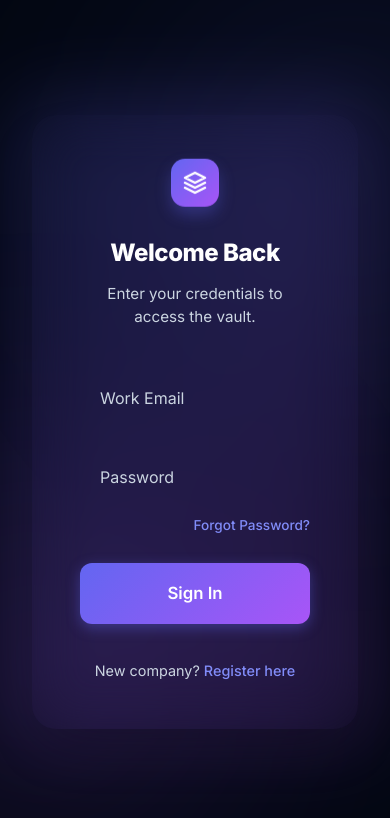
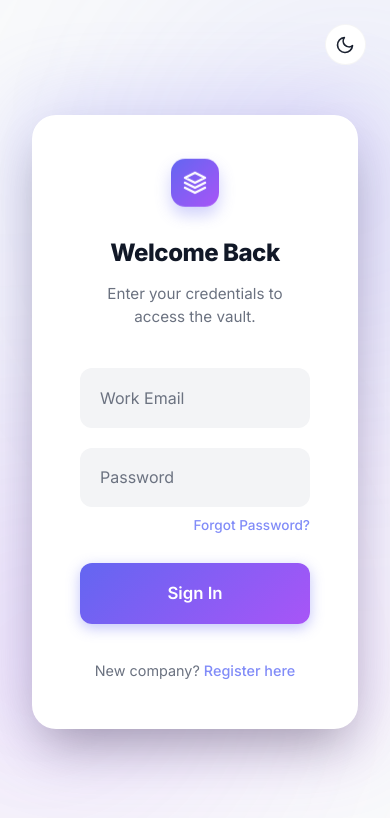
Before and after one commit to atul-codes1/recruitflow, a Next.js app: page /login in a window 390 px wide. Shown: the top 818 px of the page. Built offline with nearby package versions, Linux system fonts and the light colour scheme.

Commit message:
feat: resolve mobile Search layout and add global Theme Toggle to login

```diff
--- a/src/app/[domain]/dashboard/health/HealthClient.js
+++ b/src/app/[domain]/dashboard/health/HealthClient.js
@@ -246,7 +246,7 @@ export default function HealthClient({ role }) {
 
                 {/* Header Row */}
                 <div style={{
-                  background: 'var(--bg-subtle)', padding: '1rem', display: 'flex', justifyContent: 'space-between', alignItems: 'center',
+                  background: 'var(--bg-subtle)', padding: '1rem', display: 'flex', justifyContent: 'space-between', alignItems: 'center', flexWrap: 'wrap', gap: '0.5rem',
                   borderBottom: '1px solid var(--border-light)'
                 }}>
                   <div>
--- a/src/app/[domain]/dashboard/search/SearchClient.js
+++ b/src/app/[domain]/dashboard/search/SearchClient.js
@@ -697,10 +697,10 @@ export default function SearchClient() {
         </div>
 
         {/* ── Page Body ── */}
-        <div style={{ display: 'flex', gap: 0, maxWidth: 1280, margin: '0 auto', padding: '20px 24px', alignItems: 'flex-start' }}>
+        <div className="search-layout-wrapper" style={{ display: 'flex', gap: 0, maxWidth: 1280, margin: '0 auto', padding: '20px 24px', alignItems: 'flex-start' }}>
 
           {/* ── SIDEBAR ── */}
-          <aside style={{
+          <aside className="search-sidebar" style={{
             width: 236, flexShrink: 0, marginRight: 20,
             background: 'var(--bg-card)', border: '1px solid var(--border-light)',
             borderRadius: 12, overflow: 'hidden',
--- a/src/app/[domain]/dashboard/settings/page.js
+++ b/src/app/[domain]/dashboard/settings/page.js
@@ -94,7 +94,7 @@ export default async function SettingsPage({ params }) {
           flexDirection: 'column',
           transition: 'all 0.3s ease',
         }}>
-          <div style={{ display: 'flex', justifyContent: 'space-between', alignItems: 'flex-start' }}>
+          <div style={{ display: 'flex', justifyContent: 'space-between', alignItems: 'flex-start', flexWrap: 'wrap', gap: '1rem' }}>
             <div style={{ display: 'flex', gap: '1.25rem' }}>
               <div style={{ width: '48px', height: '48px', borderRadius: '12px', background: 'var(--bg-input)', display: 'flex', alignItems: 'center', justifyContent: 'center', border: '1px solid var(--border-light)' }}>
                 <svg width="28" height="28" viewBox="0 0 24 24" fill="none" xmlns="http://www.w3.org/2000/svg">
@@ -146,7 +146,7 @@ export default async function SettingsPage({ params }) {
           flexDirection: 'column',
           transition: 'all 0.3s ease',
         }}>
-          <div style={{ display: 'flex', justifyContent: 'space-between', alignItems: 'flex-start' }}>
+          <div style={{ display: 'flex', justifyContent: 'space-between', alignItems: 'flex-start', flexWrap: 'wrap', gap: '1rem' }}>
             <div style={{ display: 'flex', gap: '1.25rem' }}>
               <div style={{ width: '48px', height: '48px', borderRadius: '12px', background: 'var(--bg-input)', display: 'flex', alignItems: 'center', justifyContent: 'center', border: '1px solid var(--border-light)' }}>
                 <svg width="24" height="24" viewBox="0 0 24 24" fill="none" xmlns="http://www.w3.org/2000/svg">
@@ -200,7 +200,7 @@ export default async function SettingsPage({ params }) {
           flexDirection: 'column',
           transition: 'all 0.3s ease',
         }}>
-          <div style={{ display: 'flex', justifyContent: 'space-between', alignItems: 'flex-start' }}>
+          <div style={{ display: 'flex', justifyContent: 'space-between', alignItems: 'flex-start', flexWrap: 'wrap', gap: '1rem' }}>
             <div style={{ display: 'flex', gap: '1.25rem' }}>
               <div style={{ width: '48px', height: '48px', borderRadius: '12px', background: 'var(--bg-input)', display: 'flex', alignItems: 'center', justifyContent: 'center', border: '1px solid var(--border-light)' }}>
                 <svg width="26" height="26" viewBox="0 0 24 24" fill="none" xmlns="http://www.w3.org/2000/svg">
--- a/src/app/globals.css
+++ b/src/app/globals.css
@@ -784,6 +784,18 @@ table.table-compact tbody tr:hover {
 }
 
 @media (max-width: 768px) {
+  .search-layout-wrapper {
+    flex-direction: column !important;
+    padding: 12px !important;
+  }
+  .search-sidebar {
+    width: 100% !important;
+    max-width: none !important;
+    margin-right: 0 !important;
+    margin-bottom: 20px !important;
+    position: static !important;
+  }
+
   /* Hide elements on mobile */
   .hide-on-mobile {
     display: none !important;
--- a/src/app/login/page.js
+++ b/src/app/login/page.js
@@ -11,8 +11,28 @@ export default function AuthPage() {
   const [fullName, setFullName] = useState('');
   const [error, setError] = useState('');
   const [loading, setLoading] = useState(false);
+  const [theme, setTheme] = useState('dark');
 
   const router = useRouter();
+
+  // Handle Theme Initialization
+  useEffect(() => {
+    const saved = localStorage.getItem('recruitflow-theme');
+    if (saved) {
+      setTheme(saved);
+      document.documentElement.setAttribute('data-theme', saved);
+    } else if (window.matchMedia && window.matchMedia('(prefers-color-scheme: light)').matches) {
+      setTheme('light');
+      document.documentElement.setAttribute('data-theme', 'light');
+    }
+  }, []);
+
+  const toggleTheme = () => {
+    const newTheme = theme === 'dark' ? 'light' : 'dark';
+    setTheme(newTheme);
+    document.documentElement.setAttribute('data-theme', newTheme);
+    localStorage.setItem('recruitflow-theme', newTheme);
+  };
 
   // Automatically capture errors from the URL (e.g. ?error=GhostSession)
   // We use useEffect to avoid breaking Next.js Static Rendering with useSearchParams()
@@ -143,6 +163,26 @@ export default function AuthPage() {
       overflow: 'hidden',
       fontFamily: '"Inter", sans-serif'
     }}>
+
+      {/* Floating Theme Toggle */}
+      <button
+        onClick={toggleTheme}
+        style={{
+          position: 'absolute', top: '1.5rem', right: '1.5rem', zIndex: 10,
+          background: 'var(--bg-card)', border: '1px solid var(--border-light)',
+          color: 'var(--color-surface-100)', padding: '0.6rem', borderRadius: '50%',
+          cursor: 'pointer', display: 'flex', alignItems: 'center', justifyContent: 'center',
+          boxShadow: 'var(--shadow-card)', transition: 'all 0.3s ease',
+        }}
+        title={`Switch to ${theme === 'dark' ? 'Light' : 'Dark'} Mode`}
+        className="hover-lift"
+      >
+        {theme === 'dark' ? (
+          <svg width="20" height="20" viewBox="0 0 24 24" fill="none" stroke="currentColor" strokeWidth="2" strokeLinecap="round" strokeLinejoin="round"><circle cx="12" cy="12" r="5"/><path d="M12 1v2M12 21v2M4.2 4.2l1.4 1.4M18.4 18.4l1.4 1.4M1 12h2M21 12h2M4.2 19.8l1.4-1.4M18.4 5.6l1.4-1.4"/></svg>
+        ) : (
+          <svg width="20" height="20" viewBox="0 0 24 24" fill="none" stroke="currentColor" strokeWidth="2" strokeLinecap="round" strokeLinejoin="round"><path d="M21 12.79A9 9 0 1 1 11.21 3 7 7 0 0 0 21 12.79z"/></svg>
+        )}
+      </button>
 
       {/* Injecting Premium CSS for Inputs and Animations */}
       <style dangerouslySetInnerHTML={{__html: `
```
